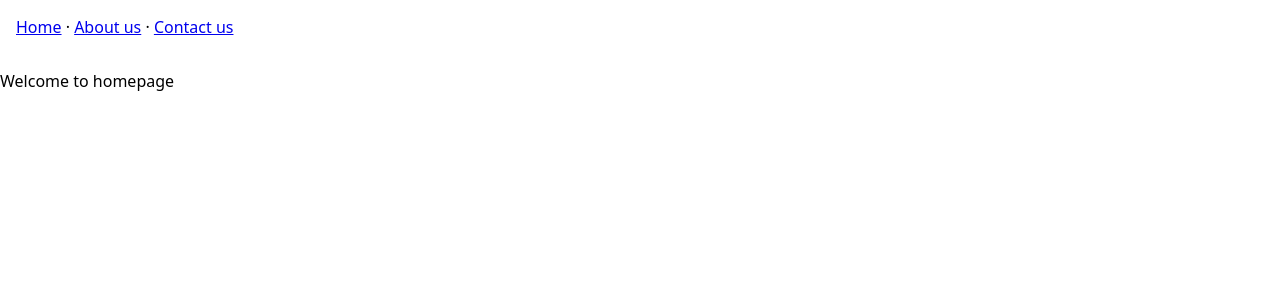
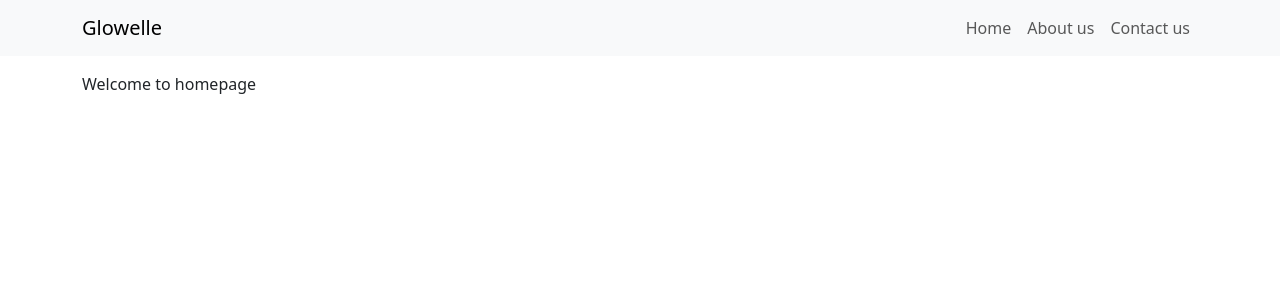
Before and after one commit to liza962/Glowelle, a React (Vite) app: page / in a window 1280 px wide. Shown: the top 300 px of the page. Built offline with nearby package versions, Linux system fonts and the light colour scheme.

Commit message:
Inntegrated React-Bootstrap

```diff
--- a/package.json
+++ b/package.json
@@ -9,7 +9,9 @@
     "preview": "vite preview"
   },
   "dependencies": {
+    "bootstrap": "^5.3.8",
     "react": "^19.0.0",
+    "react-bootstrap": "^2.10.10",
     "react-dom": "^19.0.0",
     "react-router-dom": "^6.28.0"
   },
--- a/src/App.jsx
+++ b/src/App.jsx
@@ -1,3 +1,4 @@
+import { Container, Navbar, Nav } from "react-bootstrap";
 import { Link, Route, Routes } from "react-router-dom";
 import About from "./pages/About.jsx";
 import Contact from "./pages/Contact.jsx";
@@ -6,18 +7,34 @@ import Home from "./pages/Home.jsx";
 export default function App() {
   return (
     <>
-      <nav>
-        <Link to="/">Home</Link>
-        {" · "}
-        <Link to="/about">About us</Link>
-        {" · "}
-        <Link to="/contact">Contact us</Link>
-      </nav>
-      <Routes>
-        <Route path="/" element={<Home />} />
-        <Route path="/about" element={<About />} />
-        <Route path="/contact" element={<Contact />} />
-      </Routes>
+      <Navbar bg="light" expand="lg" className="mb-3">
+        <Container>
+          <Navbar.Brand as={Link} to="/">
+            Glowelle
+          </Navbar.Brand>
+          <Navbar.Toggle aria-controls="main-nav" />
+          <Navbar.Collapse id="main-nav">
+            <Nav className="ms-auto">
+              <Nav.Link as={Link} to="/">
+                Home
+              </Nav.Link>
+              <Nav.Link as={Link} to="/about">
+                About us
+              </Nav.Link>
+              <Nav.Link as={Link} to="/contact">
+                Contact us
+              </Nav.Link>
+            </Nav>
+          </Navbar.Collapse>
+        </Container>
+      </Navbar>
+      <Container>
+        <Routes>
+          <Route path="/" element={<Home />} />
+          <Route path="/about" element={<About />} />
+          <Route path="/contact" element={<Contact />} />
+        </Routes>
+      </Container>
     </>
   );
 }
--- a/src/index.css
+++ b/src/index.css
@@ -1,8 +1 @@
-body {
-  margin: 0;
-  font-family: system-ui, sans-serif;
-}
-
-nav {
-  padding: 1rem;
-}
+/* App-specific tweaks; Bootstrap Reboot handles base typography */
--- a/src/main.jsx
+++ b/src/main.jsx
@@ -2,6 +2,7 @@ import { StrictMode } from "react";
 import { createRoot } from "react-dom/client";
 import { BrowserRouter } from "react-router-dom";
 import App from "./App.jsx";
+import "bootstrap/dist/css/bootstrap.min.css";
 import "./index.css";
 
 createRoot(document.getElementById("root")).render(
```
Also changed, not shown: 1 other file (tests, documents, lock files or other folders).
